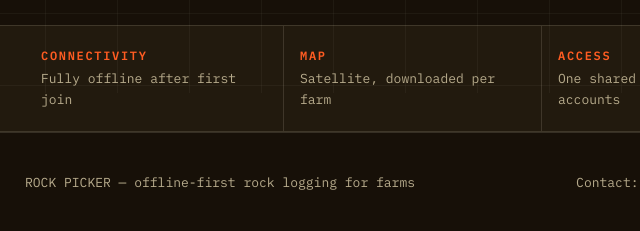
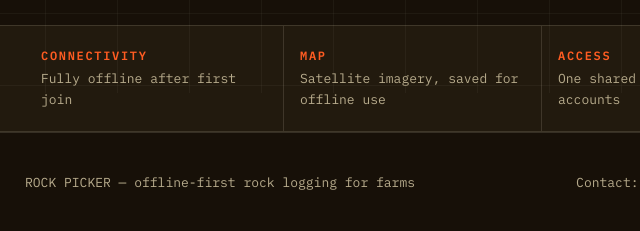
Before and after one commit to astr0-4/astroapps-site, a plain HTML site: page rockpicker/index.html in a window 1280 px wide. Shown: the part 707-938 px from the top of the page, 99-739 px from the left. Drawn offline with Linux system fonts and the light colour scheme.

Commit message:
Rock Picker page: reword the map spec
Co-Authored-By: Claude Opus 5.5 <noreply@anthropic.com>

```diff
--- a/rockpicker/index.html
+++ b/rockpicker/index.html
@@ -193,7 +193,7 @@
 <div class="spec-strip">
   <div class="wrap">
     <div class="spec"><b>Connectivity</b><span>Fully offline after first join</span></div>
-    <div class="spec"><b>Map</b><span>Satellite, downloaded per farm</span></div>
+    <div class="spec"><b>Map</b><span>Satellite imagery, saved for offline use</span></div>
     <div class="spec"><b>Access</b><span>One shared farm code — no accounts</span></div>
     <div class="spec"><b>Platform</b><span>iOS &amp; Android</span></div>
   </div>
```
